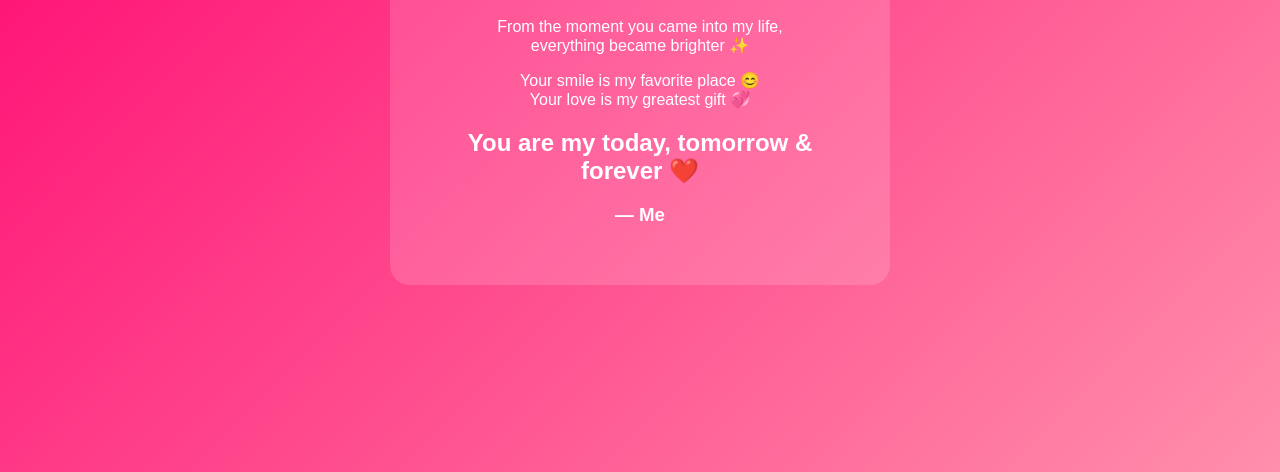
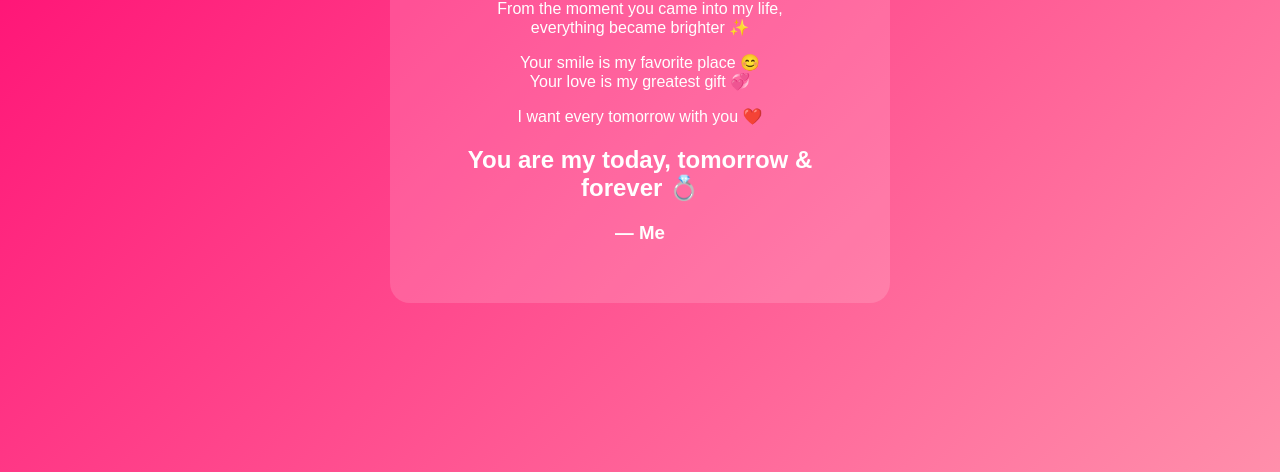
Before and after one commit to gokulj17202002-coder/demo-17, a plain HTML site: page love.html in a window 1280 px wide. Both pictures are taken after a click on the button "YES 💍". Shown: the part 328-800 px from the top of the page. Drawn offline with Linux system fonts and the light colour scheme.

Commit message:
Update love.html

```diff
--- a/love.html
+++ b/love.html
@@ -51,7 +51,7 @@ button{
 
 <script>
 
-/* ✅ READ URL PARAMS */
+/* ✅ Read names from link */
 const params = new URLSearchParams(window.location.search);
 const me = params.get("me") || "Me";
 const love = params.get("love") || "My Love";
@@ -59,7 +59,7 @@ const love = params.get("love") || "My Love";
 document.getElementById("title").innerText =
   love + ", Will You Be Mine Forever? 💖";
 
-/* ✅ NO BUTTON ESCAPE — SAFE BIND */
+/* ✅ NO button escape game */
 const noBtn = document.getElementById("noBtn");
 
 function moveNo(){
@@ -70,7 +70,7 @@ function moveNo(){
 noBtn.addEventListener("mouseenter", moveNo);
 noBtn.addEventListener("click", moveNo);
 
-/* ✅ YES BUTTON WORKS */
+/* ✅ YES click final page */
 function yesClick(){
   document.getElementById("card").innerHTML = `
     <h1>💖 Happy Valentine’s Day ${love} 💖</h1>
@@ -85,7 +85,11 @@ function yesClick(){
       Your love is my greatest gift 💞
     </p>
 
-    <h2>You are my today, tomorrow & forever ❤️</h2>
+    <p>
+      I want every tomorrow with you ❤️
+    </p>
+
+    <h2>You are my today, tomorrow & forever 💍</h2>
 
     <h3>— ${me}</h3>
   `;
```
